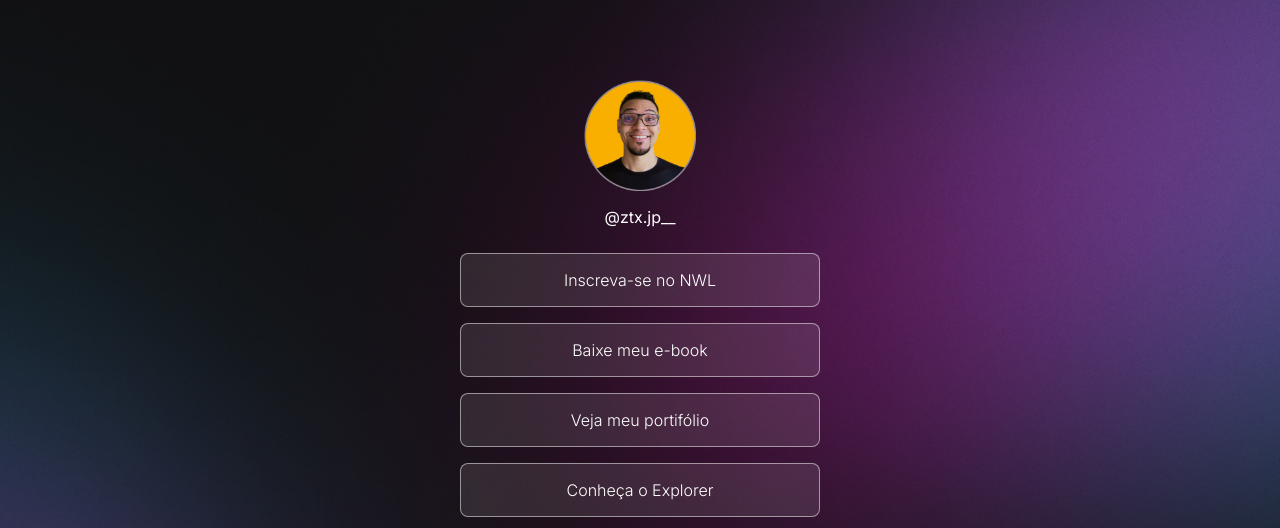
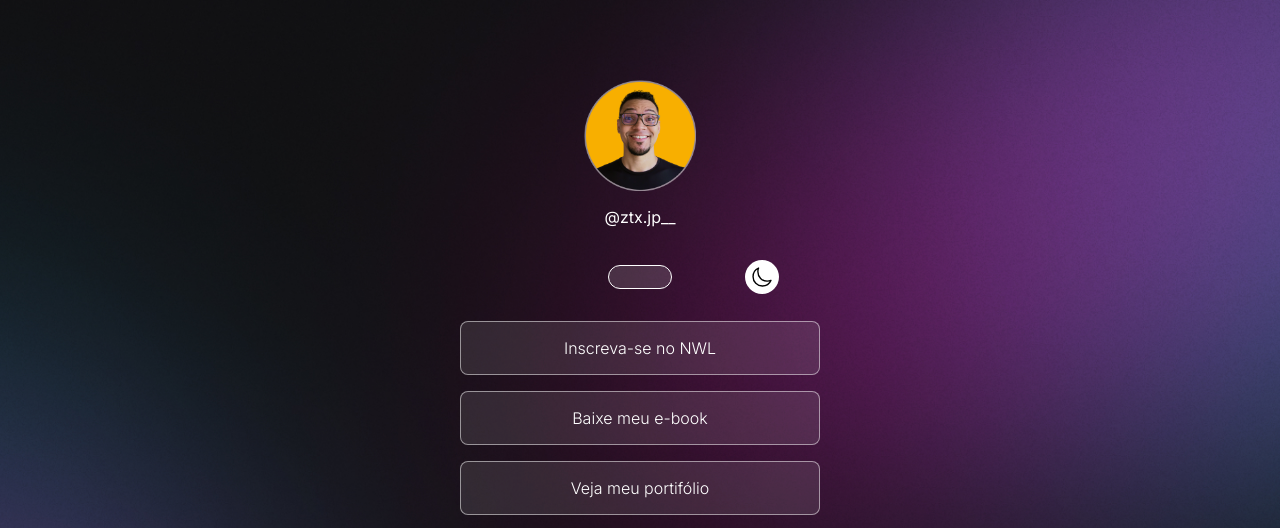
Before and after one commit to joao8675/DevLinks, a plain HTML site: page Index.html in a window 1280 px wide. Shown: the top 528 px of the page. Drawn offline with nearby package versions, Linux system fonts and the light colour scheme.

Commit message:
ThemeToggleMode

```diff
--- a/Index.html
+++ b/Index.html
@@ -12,6 +12,12 @@
       <div id="profile">
         <img src="./assets/avatar.png" alt="" />
         <p>@ztx.jp__</p>
+      </div>
+      <div id="buttonContainer">
+        <div class="tracker"></div>
+        <button class="theme-toggle">
+          <ion-icon name="moon-outline"></ion-icon>
+        </button>
       </div>
       <ul id="links">
         <li>
@@ -46,5 +52,6 @@
       nomodule
       src="https://unpkg.com/ionicons@7.1.0/dist/ionicons/ionicons.js"
     ></script>
+    <script src="Script.js" defer></script>
   </body>
 </html>
--- a/Script.js
+++ b/Script.js
@@ -0,0 +1,9 @@
+const btn = document.getElementsByClassName("theme-toggle")[0]
+const icon = btn.querySelector("ion-icon")
+btn.onclick = function () {
+  document.body.classList.toggle("dark")
+  icon.setAttribute(
+    "name",
+    document.body.classList.contains("dark") ? "sunny-outline" : "moon-outline"
+  )
+}
--- a/Style.css
+++ b/Style.css
@@ -23,6 +23,7 @@ body {
 #profile img {
   width: 112px;
   margin-bottom: 8px;
+  user-select: none;
 }
 #profile {
   font-family: Inter, sans-serif;
@@ -50,6 +51,7 @@ ul li a {
   border-radius: 8px;
   -webkit-backdrop-filter: blur(4px);
   transition: border-radius 0.2s, background 0.4s;
+  user-select: none;
 }
 ul li a:hover {
   border: 1.5px solid #ffffff6c;
@@ -90,6 +92,7 @@ footer {
   color: #ffffff;
   font-weight: 300;
   padding: 24px;
+  user-select: none;
 }
 footer a {
   color: #ffffff;
@@ -99,3 +102,58 @@ footer a {
 footer a:hover {
   color: #ffffffad;
 }
+#buttonContainer {
+  display: flex;
+  justify-content: center;
+  align-items: center;
+  padding: 24px 24px 44px 24px;
+}
+.tracker {
+  width: 64px;
+  height: 24px;
+  border: 1px solid #ffffff;
+  position: absolute;
+  border-radius: 12px;
+  background-color: #ffffff23;
+  -webkit-backdrop-filter: blur(4px);
+  transition: all 0.4s;
+  pointer-events: none;
+  z-index: -1;
+  transform: translate(0, 0);
+}
+button {
+  display: flex;
+  align-items: center;
+  justify-content: center;
+  background: none;
+  border: none;
+  cursor: pointer;
+  font-size: 22px;
+  background-color: #ffffff;
+  padding: 6px;
+  border-radius: 60px;
+  transition: all 0.3s;
+  user-select: none;
+  position: absolute;
+  left: 745px;
+}
+button:hover {
+  background-color: #ffffffd1;
+  left: 744px;
+  font-size: 24px;
+}
+button:active {
+  transform: scale(1.1);
+}
+ion-icon {
+  pointer-events: none;
+}
+body.dark button {
+  left: 776px;
+}
+body.dark {
+  background-image: url(./assets/bg-desktop-light.jpg);
+  background-repeat: no-repeat;
+  background-size: cover;
+  background-position: top center;
+}
```
